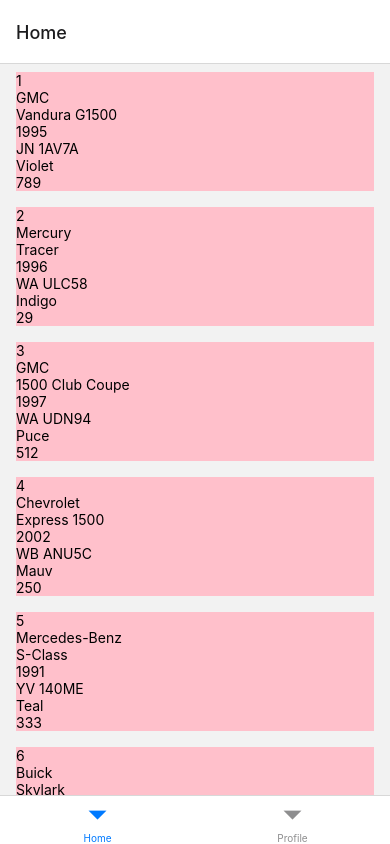
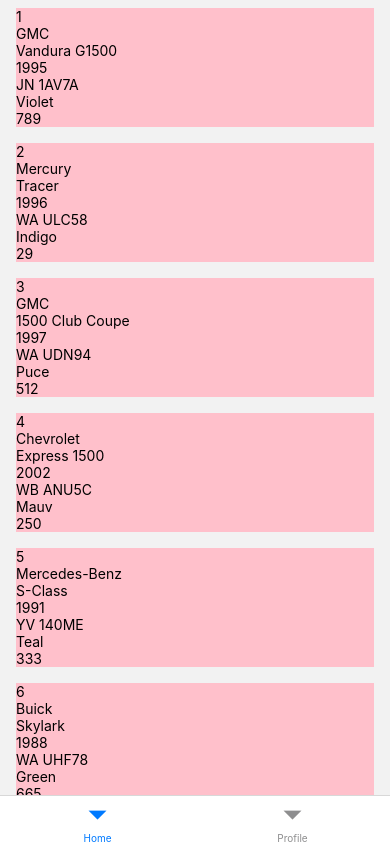
Before and after one commit to ethan-kwon/SDU-Car-Rental, a React Native app in the folder car-rental/: screen /Home in a window 390 px wide. Built offline with nearby package versions, Linux system fonts and the light colour scheme.

Commit message:
added car details screen with navigation

```diff
--- a/car-rental/package.json
+++ b/car-rental/package.json
@@ -11,6 +11,7 @@
   "dependencies": {
     "@react-navigation/bottom-tabs": "^6.5.9",
     "@react-navigation/native": "^6.1.8",
+    "@react-navigation/native-stack": "^6.9.16",
     "expo": "~49.0.13",
     "expo-status-bar": "~1.6.0",
     "react": "18.2.0",
--- /dev/null
+++ b/car-rental/src/navigation/CarNavigator.tsx
@@ -0,0 +1,15 @@
+import HomeScreen from "../screens/HomeScreen";
+import CarDetailsScreen from "../screens/CarDetailsScreen";
+import {createNativeStackNavigator} from "@react-navigation/native-stack";
+
+const CarNavigator = () => {
+    const CarStack = createNativeStackNavigator();
+    return (
+        <CarStack.Navigator>
+            <CarStack.Screen name={"Root"} component={HomeScreen} options={{headerShown: false}}/>
+            <CarStack.Screen name={"CarDetails"} component={CarDetailsScreen}/>
+        </CarStack.Navigator>
+    );
+}
+
+export default CarNavigator;
--- a/car-rental/src/navigation/RootNavigator.tsx
+++ b/car-rental/src/navigation/RootNavigator.tsx
@@ -1,14 +1,14 @@
 import {createBottomTabNavigator} from "@react-navigation/bottom-tabs";
 import {NavigationContainer} from "@react-navigation/native";
-import HomeScreen from "../screens/HomeScreen";
 import ProfileScreen from "../screens/ProfileScreen";
+import CarNavigator from "./CarNavigator";
 
 const RootNavigator = () => {
     const Tab = createBottomTabNavigator();
     return (
         <NavigationContainer>
-            <Tab.Navigator>
-                <Tab.Screen name={"Home"} component={HomeScreen}/>
+            <Tab.Navigator screenOptions={{headerShown: false}}>
+                <Tab.Screen name={"Home"} component={CarNavigator}/>
                 <Tab.Screen name={"Profile"} component={ProfileScreen}/>
             </Tab.Navigator>
         </NavigationContainer>
--- /dev/null
+++ b/car-rental/src/screens/CarDetailsScreen.tsx
@@ -0,0 +1,26 @@
+import {Text, View} from "react-native";
+
+interface CarDetailsScreenProps {
+    navigation: any;
+    route: any;
+}
+
+const CarDetailsScreen = (props: CarDetailsScreenProps) => {
+    const {car} = props.route.params;
+    const headerTitle = car.manufacturer + " "+ car.model;
+    props.navigation.setOptions({headerTitle: headerTitle});
+
+    return (
+        <View>
+            <Text>{car.id}</Text>
+            <Text>{car.manufacturer}</Text>
+            <Text>{car.model}</Text>
+            <Text>{car.year}</Text>
+            <Text>{car.licenseNumber}</Text>
+            <Text>{car.color}</Text>
+            <Text>{car.pricePerDay}</Text>
+        </View>
+    );
+}
+
+export default CarDetailsScreen;
--- a/car-rental/src/screens/HomeScreen.tsx
+++ b/car-rental/src/screens/HomeScreen.tsx
@@ -1,4 +1,4 @@
-import {FlatList, View} from "react-native";
+import {FlatList, TouchableOpacity, View} from "react-native";
 import {useState} from "react";
 import Car from "../models/Car";
 import {getAllCars} from "../services/CarService"
@@ -8,14 +8,24 @@
     return getAllCars();
 }
 
-const HomeScreen = () => {
+const HomeScreen = ({navigation}: { navigation: any }) => {
     const [cars, setCars] = useState<Car[]>(() => getCars());
+
+    const renderItem = ({item}: { item: Car }) => {
+        return (
+            <TouchableOpacity
+                onPress={() => navigation.navigate("CarDetails", {car: item})}
+            >
+                <CarItem car={item}/>
+            </TouchableOpacity>
+        );
+    }
 
     return (
         <View>
             <FlatList
                 data={cars}
-                renderItem={({item}) => <CarItem car={item}/>}
+                renderItem={renderItem}
                 keyExtractor={item => item.id.toString()}
             />
         </View>
```
Also changed, not shown: 1 other file (tests, documents, lock files or other folders).
